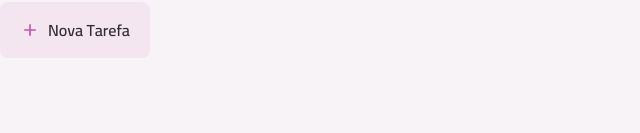
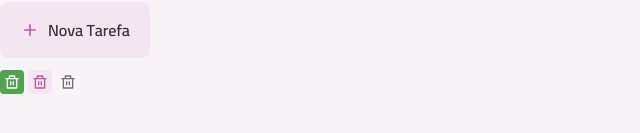
Before and after one commit to PedroMoreiragit/todo, a React (Vite) app: page /components in a window 1280 px wide. Shown: the part 207-340 px from the top of the page, without its empty margins (0-640 px from the left). Built offline with nearby package versions, Linux system fonts and the light colour scheme.

Commit message:
feat: make button icon component

```diff
--- a/src/App.tsx
+++ b/src/App.tsx
@@ -8,6 +8,7 @@
 import Icon from "./components/icon";
 import Badge from "./components/badge";
 import Button from "./components/button";
+import ButtonIcon from "./components/button-icon";
 
 export default function App() {
 
@@ -39,6 +40,12 @@
         <div>
           <Button icon={PlusIcon}>Nova Tarefa</Button>
         </div>
+
+        <div className="flex gap-1">
+          <ButtonIcon icon={TrashIcon}/>
+          <ButtonIcon icon={TrashIcon} variant="secondary"/>
+          <ButtonIcon icon={TrashIcon} variant="tertiary"/>
+        </div>
       </div>
     </>
   )
--- /dev/null
+++ b/src/components/button-icon.tsx
@@ -0,0 +1,58 @@
+import type React from "react";
+import Icon from "./icon";
+import { cva, type VariantProps } from "class-variance-authority";
+
+export const buttonIconVariants = cva(`
+    inline-flex items-center justify-center cursor-pointer transition group
+    `, {
+    variants: {
+        variant: {
+            primary: "bg-green-base hover:bg-green-dark",
+            secondary: "bg-gray-200 hover:bg-pink-base",
+            tertiary: "bg-transparent hover:bg-gray-200"
+        },
+        size: {
+            sm: "w-6 h-6 p-1 rounded"
+        },
+        disabled: {
+            true: "opacity-50 pointer-events-none:"
+        }
+    },
+    defaultVariants: {
+        variant: "primary",
+        size: "sm",
+        disabled: false
+    }
+}
+);
+
+export const buttonIconIconVariants = cva("transition", {
+    variants: {
+        variant: {
+            primary: "fill-white",
+            secondary: "fill-pink-base group-hover:fill-white",
+            tertiary: "fill-gray-300 group-hover:fill-gray-400"
+        },
+        size: {
+            sm: "w-4 h-4"
+        }
+    },
+    defaultVariants: {
+        variant: "primary",
+        size: "sm"
+    }
+})
+
+interface ButtonIconProps extends VariantProps<typeof buttonIconVariants>, Omit<React.ComponentProps<"button">, "size" | "disabled"> {
+    icon: React.ComponentProps<typeof Icon>["svg"]
+}
+
+export default function ButtonIcon({
+    variant, size, disabled, className, icon, ...props
+}: ButtonIconProps) {
+    return (
+        <button className={buttonIconVariants({variant, size, disabled, className,})} {...props}>
+            <Icon svg={icon} className={buttonIconIconVariants({ variant, size })}></Icon>
+        </button>
+    )
+}
```
